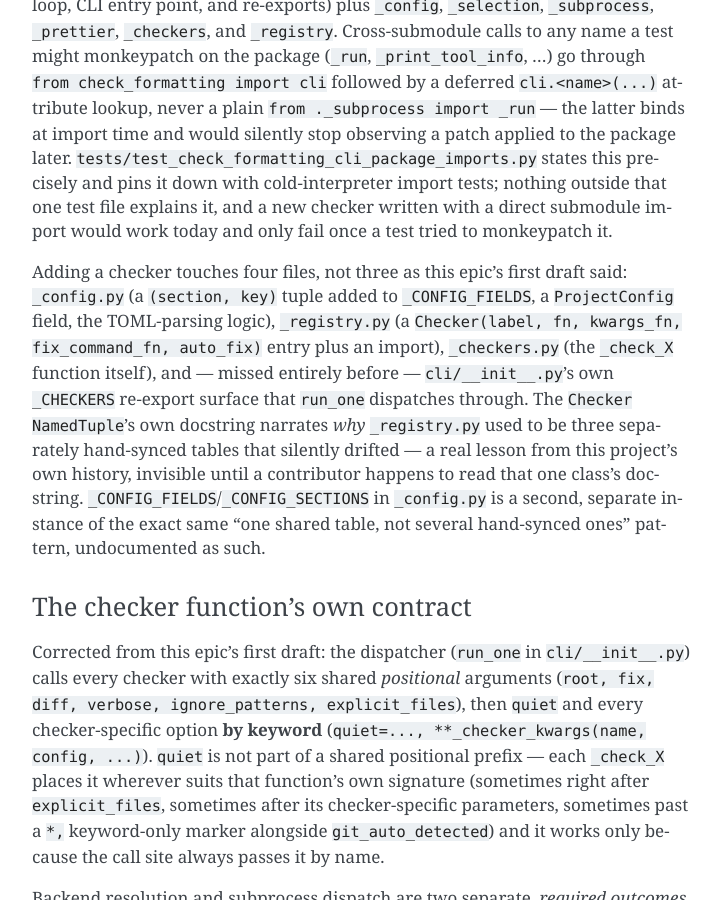
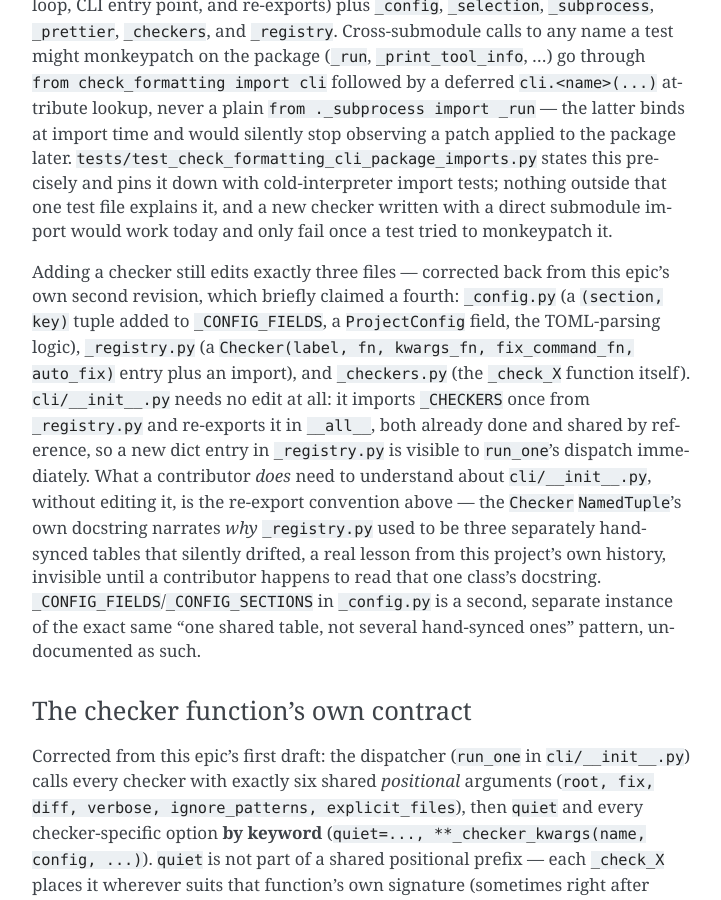
Before and after one commit to dememax/check_formatting, a Sphinx documentation site: the page built from docs/roadmap/new-checker-architecture-guide.rst, in a window 1280 px wide and 900 px high, scrolled down 1602 px. Shown: the whole window, without its empty margins (388-1109 px from the left). Built offline with Sphinx 7.4.7, drawn with Linux system fonts in a browser that asks for light colours; some of the changed text lies outside the part shown.

Commit message:
docs(roadmap): correct the epic's own overclaim about a fourth touched file
Verified via source before writing the actual guide: _CHECKERS is
defined once in _registry.py and imported/re-exported by cli/__init__.py
already, both static and shared by reference -- adding a checker never
requires editing cli/__init__.py itself, only understanding its
re-export convention. The epic's second revision briefly claimed a
fourth touched file; corrected back to three before it could propagate
into the guide this epic exists to produce.

Co-Authored-By: Claude Sonnet 5 <noreply@anthropic.com>

```diff
--- a/docs/roadmap/new-checker-architecture-guide.rst
+++ b/docs/roadmap/new-checker-architecture-guide.rst
@@ -86,17 +86,21 @@ outside that one test file explains it, and a new checker written with a
 direct submodule import would work today and only fail once a test tried
 to monkeypatch it.
 
-Adding a checker touches four files, not three as this epic's first draft
-said: ``_config.py`` (a ``(section, key)`` tuple added to
-``_CONFIG_FIELDS``, a ``ProjectConfig`` field, the TOML-parsing logic),
-``_registry.py`` (a ``Checker(label, fn, kwargs_fn, fix_command_fn,
-auto_fix)`` entry plus an import), ``_checkers.py`` (the ``_check_X``
-function itself), and — missed entirely before — ``cli/__init__.py``'s own
-``_CHECKERS`` re-export surface that ``run_one`` dispatches through. The
-``Checker`` ``NamedTuple``'s own docstring narrates *why* ``_registry.py``
-used to be three separately hand-synced tables that silently drifted — a
-real lesson from this project's own history, invisible until a contributor
-happens to read that one class's docstring.
+Adding a checker still edits exactly three files — corrected back from
+this epic's own second revision, which briefly claimed a fourth:
+``_config.py`` (a ``(section, key)`` tuple added to ``_CONFIG_FIELDS``, a
+``ProjectConfig`` field, the TOML-parsing logic), ``_registry.py`` (a
+``Checker(label, fn, kwargs_fn, fix_command_fn, auto_fix)`` entry plus an
+import), and ``_checkers.py`` (the ``_check_X`` function itself).
+``cli/__init__.py`` needs no edit at all: it imports ``_CHECKERS`` once
+from ``_registry.py`` and re-exports it in ``__all__``, both already done
+and shared by reference, so a new dict entry in ``_registry.py`` is visible
+to ``run_one``'s dispatch immediately. What a contributor *does* need to
+understand about ``cli/__init__.py``, without editing it, is the re-export
+convention above — the ``Checker`` ``NamedTuple``'s own docstring narrates
+*why* ``_registry.py`` used to be three separately hand-synced tables that
+silently drifted, a real lesson from this project's own history, invisible
+until a contributor happens to read that one class's docstring.
 ``_CONFIG_FIELDS``/``_CONFIG_SECTIONS`` in ``_config.py`` is a second,
 separate instance of the exact same "one shared table, not several
 hand-synced ones" pattern, undocumented as such.
@@ -280,10 +284,10 @@ Write a single architecture/contributor document (``CONTRIBUTING.md`` or
 4. A "adding a checker, step by step" walkthrough using ``vnu`` as the
    primary worked example (paired with one mutating/git-scoped example,
    per the finding above) — the exact edits to ``_config.py``,
-   ``_registry.py``, ``_checkers.py``, and ``cli/__init__.py``'s
-   ``_CHECKERS`` surface, in order, cross-referencing each real edit
-   ``vnu``'s own addition made, ending with the RED tests written before
-   the implementation that makes them pass.
+   ``_registry.py``, and ``_checkers.py``, in order, cross-referencing each
+   real edit ``vnu``'s own addition made, noting that ``cli/__init__.py``
+   needs no edit at all, ending with the RED tests written before the
+   implementation that makes them pass.
 5. The two kinds of test evidence this project's TDD policy already asks
    for — mocked dispatch-logic tests and real-backend behavior tests —
    named explicitly, with the ``shell``/``vnu`` ``_integration.py`` split
```
